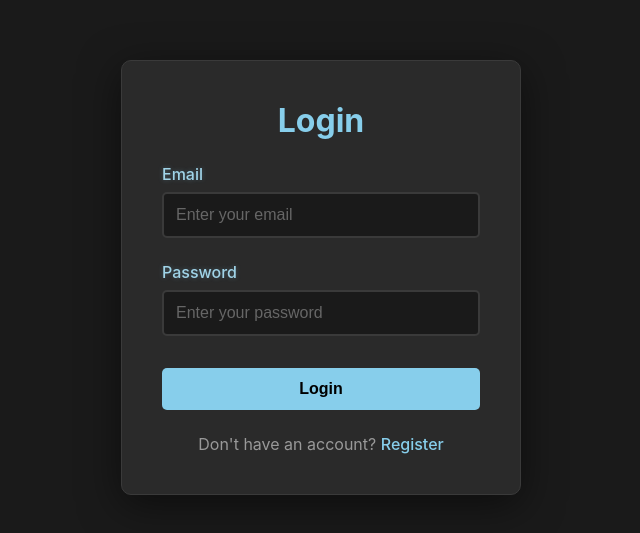
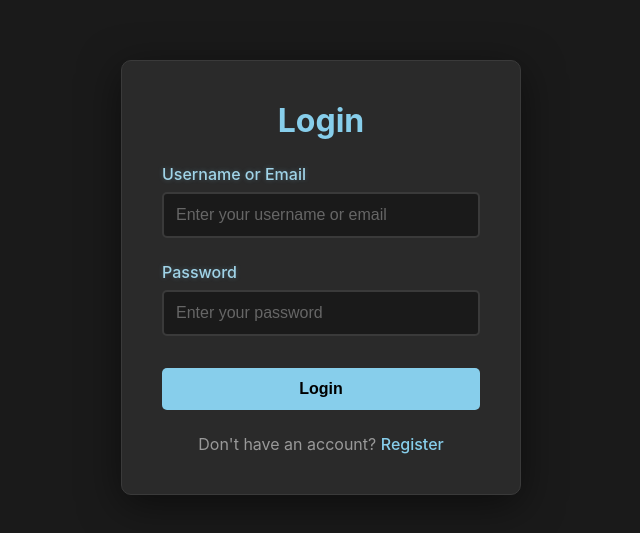
Before and after one commit to AlexNoyanov/Printing-Studio-App, a Vue app: page /login in a window 1280 px wide. Shown: the part 123-656 px from the top of the page, without its empty margins (319-959 px from the left). Built offline with nearby package versions, Linux system fonts and the light colour scheme; no server answers.

Commit message:
Enable login with username or email
- Change input type from email to text
- Update label to 'Username or Email'
- Update placeholder text
- Modify login logic to check both email and username
- Update error message to reflect both options

```diff
--- a/src/views/Login.vue
+++ b/src/views/Login.vue
@@ -4,13 +4,13 @@
       <h1>Login</h1>
       <form @submit.prevent="handleLogin" class="auth-form">
         <div class="form-group">
-          <label for="email">Email</label>
+          <label for="email">Username or Email</label>
           <input
             id="email"
             v-model="email"
-            type="email"
+            type="text"
             required
-            placeholder="Enter your email"
+            placeholder="Enter your username or email"
           />
         </div>
         <div class="form-group">
@@ -47,7 +47,13 @@ const handleLogin = async () => {
   error.value = ''
   try {
     const users = await storage.getUsers()
-    const user = users.find(u => u.email === email.value && u.password === password.value)
+    const loginInput = email.value.trim()
+
+    // Try to find user by email or username
+    const user = users.find(u =>
+      (u.email === loginInput || u.username === loginInput) &&
+      u.password === password.value
+    )
 
     if (user) {
       localStorage.setItem('currentUser', JSON.stringify({
@@ -63,7 +69,7 @@ const handleLogin = async () => {
         router.push('/orders')
       }
     } else {
-      error.value = 'Invalid email or password'
+      error.value = 'Invalid username/email or password'
     }
   } catch (e) {
     error.value = 'Failed to connect to server. Please try again.'
```
